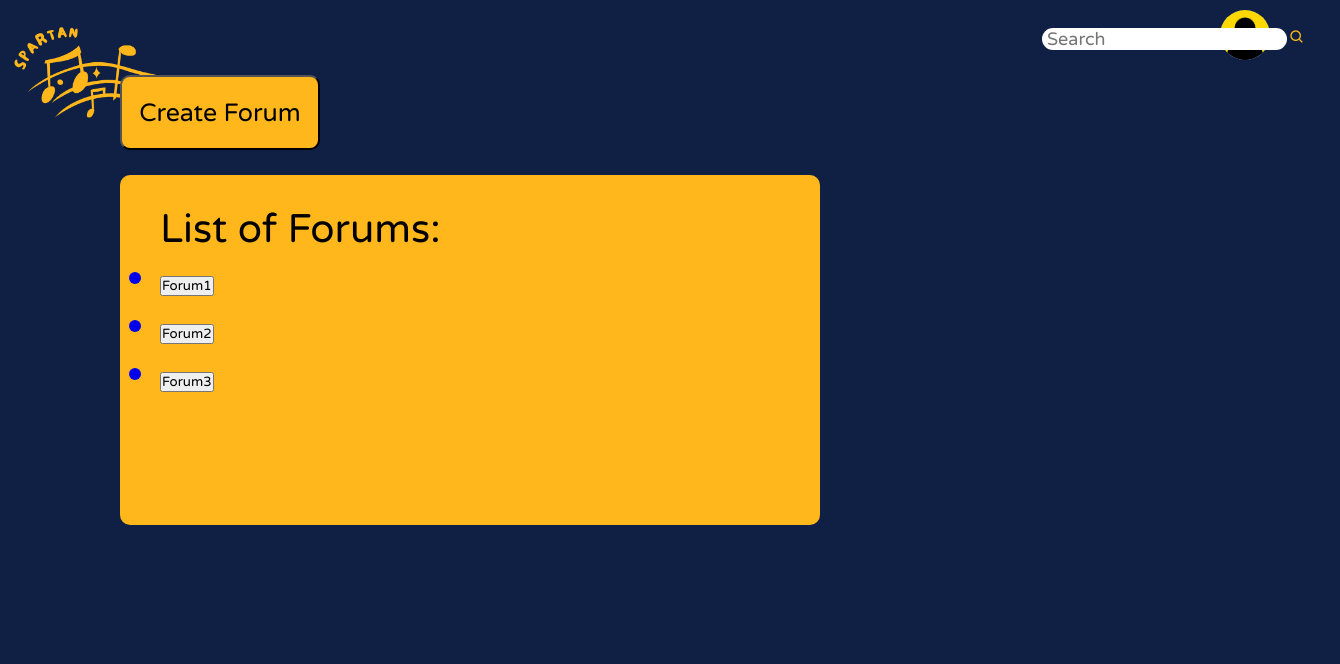
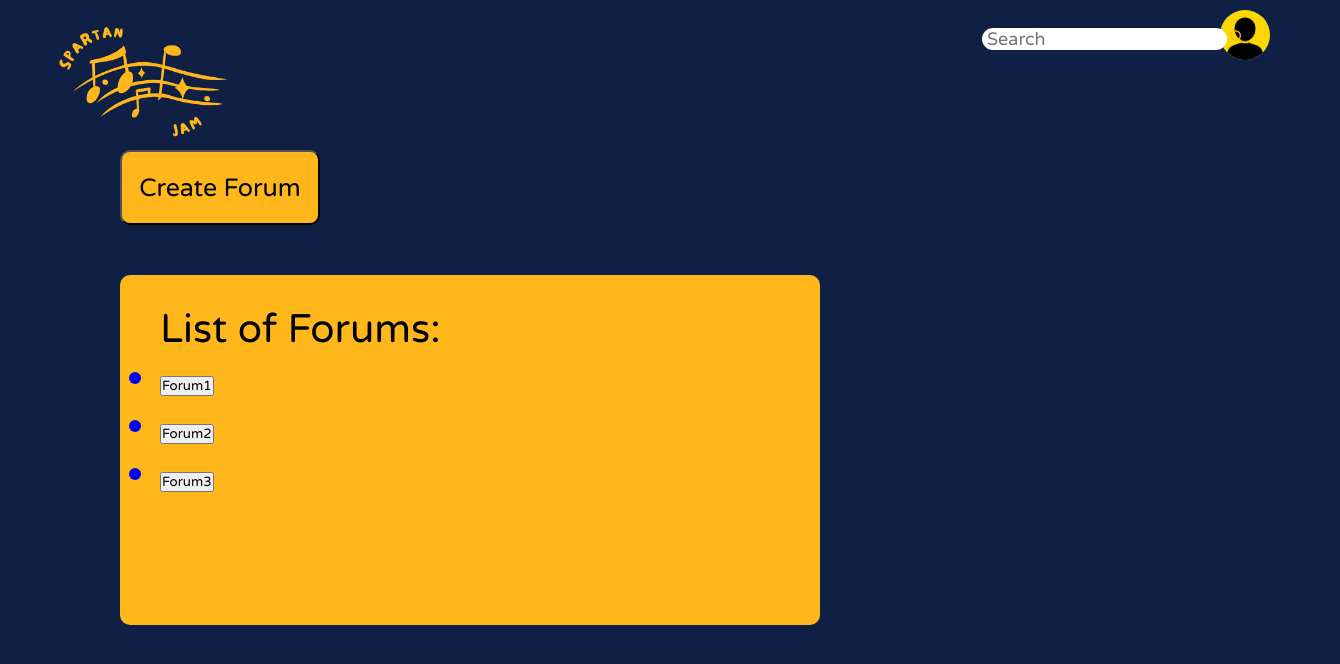
Before and after one commit to Sddelcampo/csc340_spartanjamproject, a plain HTML site: page Website/forum.html in a window 1280 px wide. Shown: the whole page, 1340 px wide, since content can reach past the window. Drawn offline with nearby package versions, Linux system fonts and the light colour scheme.

Commit message:
Update style.css

```diff
--- a/Website/style.css
+++ b/Website/style.css
@@ -1,11 +1,12 @@
-*{
+* {
     margin: 0;
     padding: 0;
     box-sizing: border-box;
     font-family: 'Varela Round', 'sans-serif';
 }
 
-body{
+/*Background*/
+body {
     background-color: rgb(15, 32, 68);
     display: flex;
     justify-content: center;
@@ -14,24 +15,26 @@ body{
     overflow: hidden;
 }
 
-.logo{
+/*Logo adjustment*/
+.logo {
     position: fixed;
-    top: -80px;
-    left: -45px;
+    top: -10%;
+    left: 0;
     height: 300px;
     width: 300px;
 }
 
-.searchbar{
-    margin: auto;
-    right: -550px;
+/*Search bar adjustment and styling*/
+.searchbar {
     margin-top: 2%;
-    position: relative;
+    top: 0;
+    right: 0;
+    position: fixed;
     width: 300px;
     height: 38px;
 }
 
-.search{
+.search {
     border: none;
     width: 100%;
     height: 100%;
@@ -42,13 +45,13 @@ body{
     font-weight: 400;
 }
 
-.search:focus{
+.search:focus {
     outline: none;
 }
 
-.bx-search{
+.bx-search {
     font-size: 26;
-    color: rgb(255,183,27);
+    color: rgb(255, 183, 27);
 }
 
 #searchforum{
@@ -71,6 +74,7 @@ body{
 
 #button1{
     position: fixed;
+    top: 150px;
     left: 120px;
     width: 200px;
     height: 75px;
@@ -88,7 +92,7 @@ body{
     background: rgb(255,183,27);
     padding: 30px 40px;
     left: 120px;
-    bottom: 275px;
+    bottom: 175px;
     font-size: 40px;
     border-radius: 10px;
 }
```
